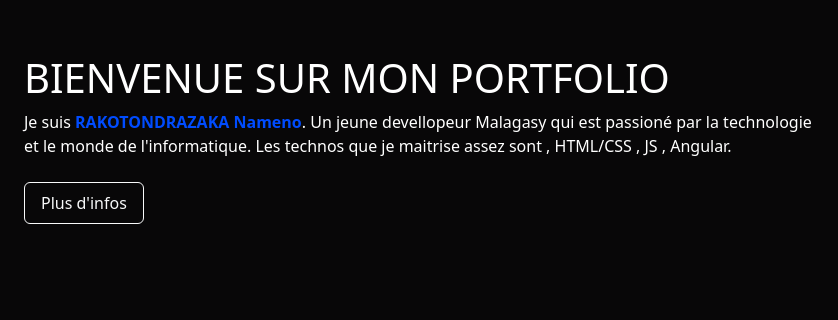
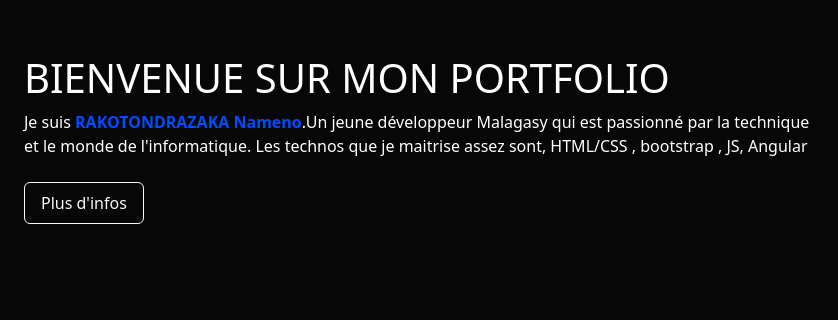
Before and after one commit to loomrkt/portfolio, a plain HTML site: page index.html in a window 1280 px wide. Shown: the part 335-655 px from the top of the page, 0-838 px from the left. Drawn offline with Linux system fonts and the light colour scheme.

Commit message:
Update index.html

```diff
--- a/index.html
+++ b/index.html
@@ -46,9 +46,9 @@
         <div class="w-100 w-sm-50 px-4 mt-5 mt-sm-0">
           <h1 class="text-uppercase">Bienvenue sur mon Portfolio</h1>
           <p>
-            Je suis <strong class="text-blue">RAKOTONDRAZAKA Nameno</strong>. Un
-            jeune devellopeur Malagasy qui est passioné par la technologie et le
-            monde de l'informatique. Les technos que je maitrise assez sont , HTML/CSS , JS , Angular.
+            Je suis <strong class="text-blue">RAKOTONDRAZAKA Nameno</strong>.Un
+            jeune développeur Malagasy qui est passionné par la technique et le
+            monde de l'informatique. Les technos que je maitrise assez sont, HTML/CSS , bootstrap , JS, Angular
           </p>
           <button type="button" class="btn btn-outline-light mt-2 py-2 px-3">
             Plus d'infos
```
